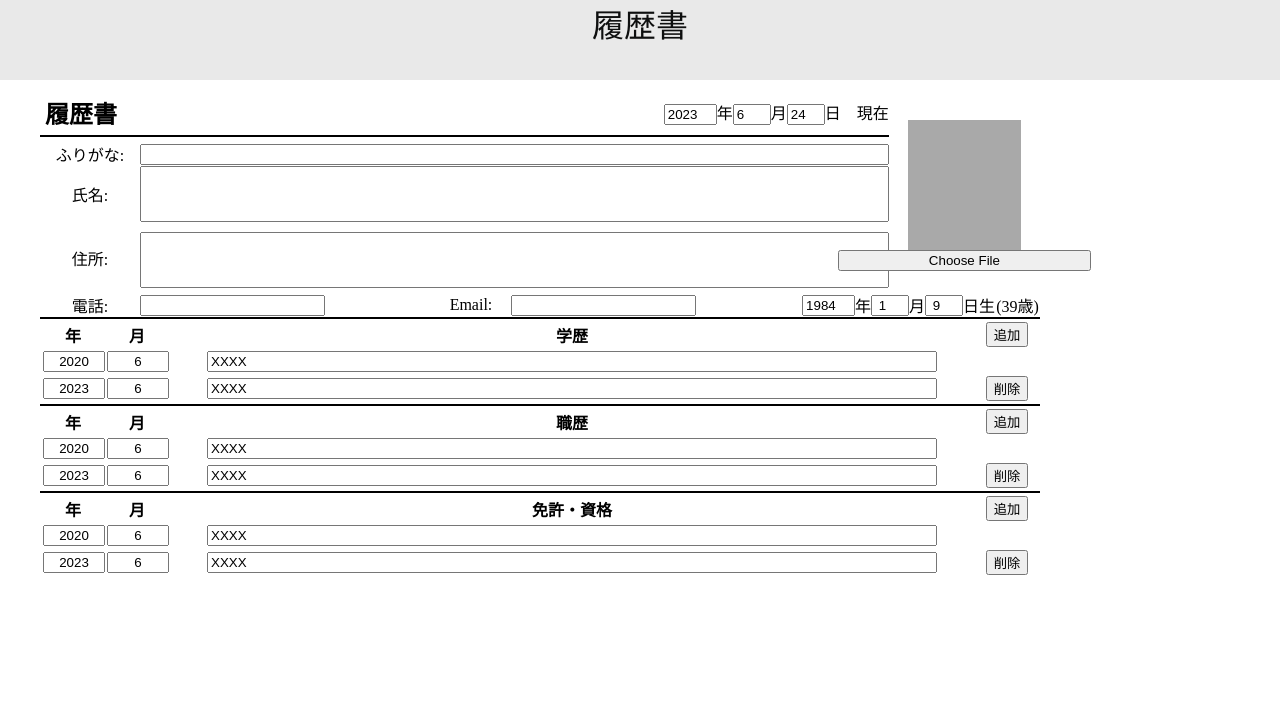
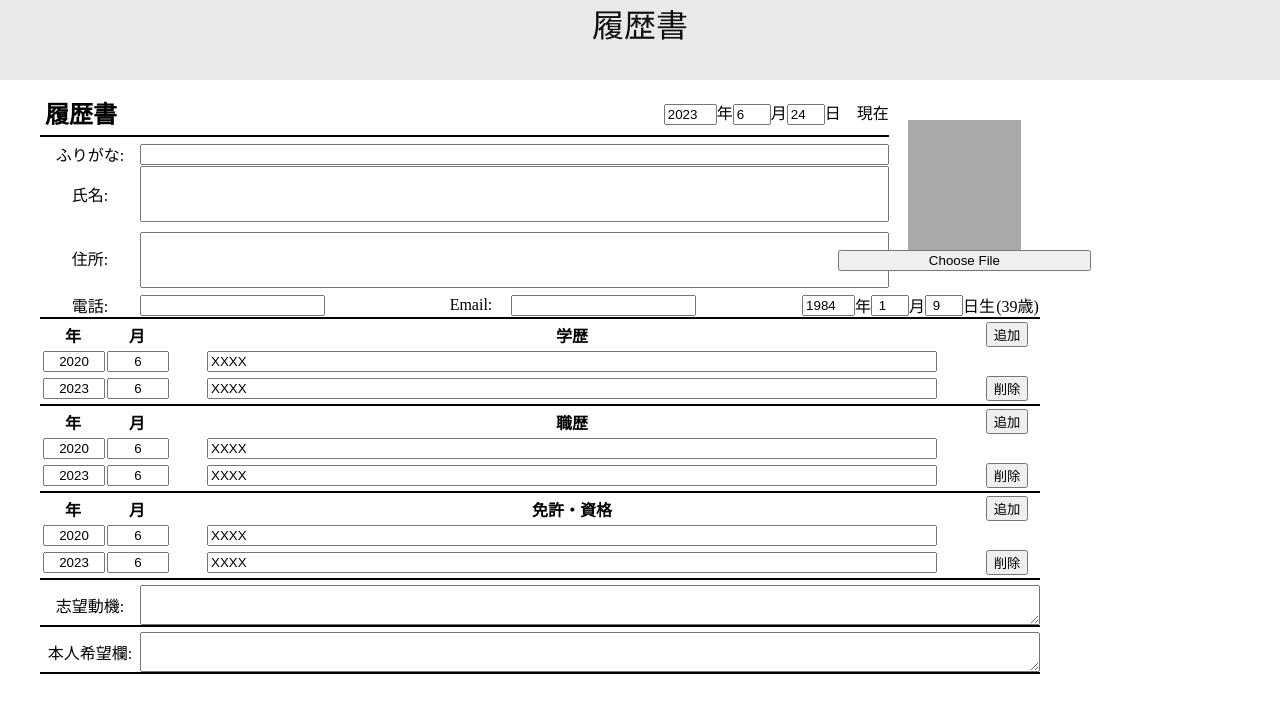
Before and after one commit to nabetxan/cv-project, a React (Create React App) app: page / in a window 1280 px wide. Shown: the top 712 px of the page. Built offline with nearby package versions, Linux system fonts and the light colour scheme.

Commit message:
fix: add more input fields

```diff
--- a/src/components/App.js
+++ b/src/components/App.js
@@ -1,4 +1,4 @@
-import { useState } from "react";
+import { useState, useRef, useEffect } from "react";
 import "../styles/App.css";
 
 function App() {
@@ -23,6 +23,9 @@ function App() {
     email: "",
     photo: null,
   });
+
+  const [appealText, setAppealText] = useState("");
+  const [kibouText, setKibouText] = useState("");
 
   const [formDataEducational, setFormDataEducational] = useState({
     items: [
@@ -96,6 +99,34 @@ function App() {
     }
 
     return age;
+  };
+
+  const textareaAppealRef = useRef(null);
+  const textareaKibouRef = useRef(null);
+
+  useEffect(() => {
+    adjustTextareaHeight(textareaAppealRef);
+  }, [appealText]);
+
+  useEffect(() => {
+    adjustTextareaHeight(textareaKibouRef);
+  }, [kibouText]);
+
+  const handleChangeAppealText = (e) => {
+    const text = e.target.value;
+    setAppealText(text);
+  };
+
+  const handleChangeKibouText = (e) => {
+    const text = e.target.value;
+    setKibouText(text);
+  };
+
+  const adjustTextareaHeight = (ref) => {
+    if (ref.current) {
+      ref.current.style.height = "auto";
+      ref.current.style.height = ref.current.scrollHeight + "px";
+    }
   };
 
   const handleChange = (e) => {
@@ -600,14 +631,48 @@ function App() {
               ))}
             </tbody>
           </table>
+          <div className="border flex-grow"></div>
+          {/* shiboudouki */}
+          <div className="flex-start text-vertically-center marginTop5">
+            <label htmlFor="appeal" className="label-length100">
+              志望動機:
+            </label>
+            <textarea
+              ref={textareaAppealRef}
+              id="appeal"
+              name="appeal"
+              value={appealText}
+              onChange={handleChangeAppealText}
+              className="flex-grow"
+            />
+          </div>
+
+          <div className="border flex-grow"></div>
+
+          {/* honnin kibou */}
+
+          <div className="flex-start text-vertically-center marginTop5">
+            <label htmlFor="kibou" className="label-length100">
+              本人希望欄:
+            </label>
+            <textarea
+              ref={textareaKibouRef}
+              id="kibou"
+              name="kibou"
+              value={kibouText}
+              onChange={handleChangeKibouText}
+              className="flex-grow"
+            />
+          </div>
+
+          <div className="border flex-grow"></div>
         </div>
         <div id="side-bar"></div>
       </div>
 
-      {/* shiboudouki */}
-      {/* honnin kibou */}
-
       {/* display whole rirekisho PDF*/}
+      {/* A4サイズは、210mm × 297mm */}
+      {/* B5サイズは「182mm × 257mm」 */}
     </>
   );
 }
```
